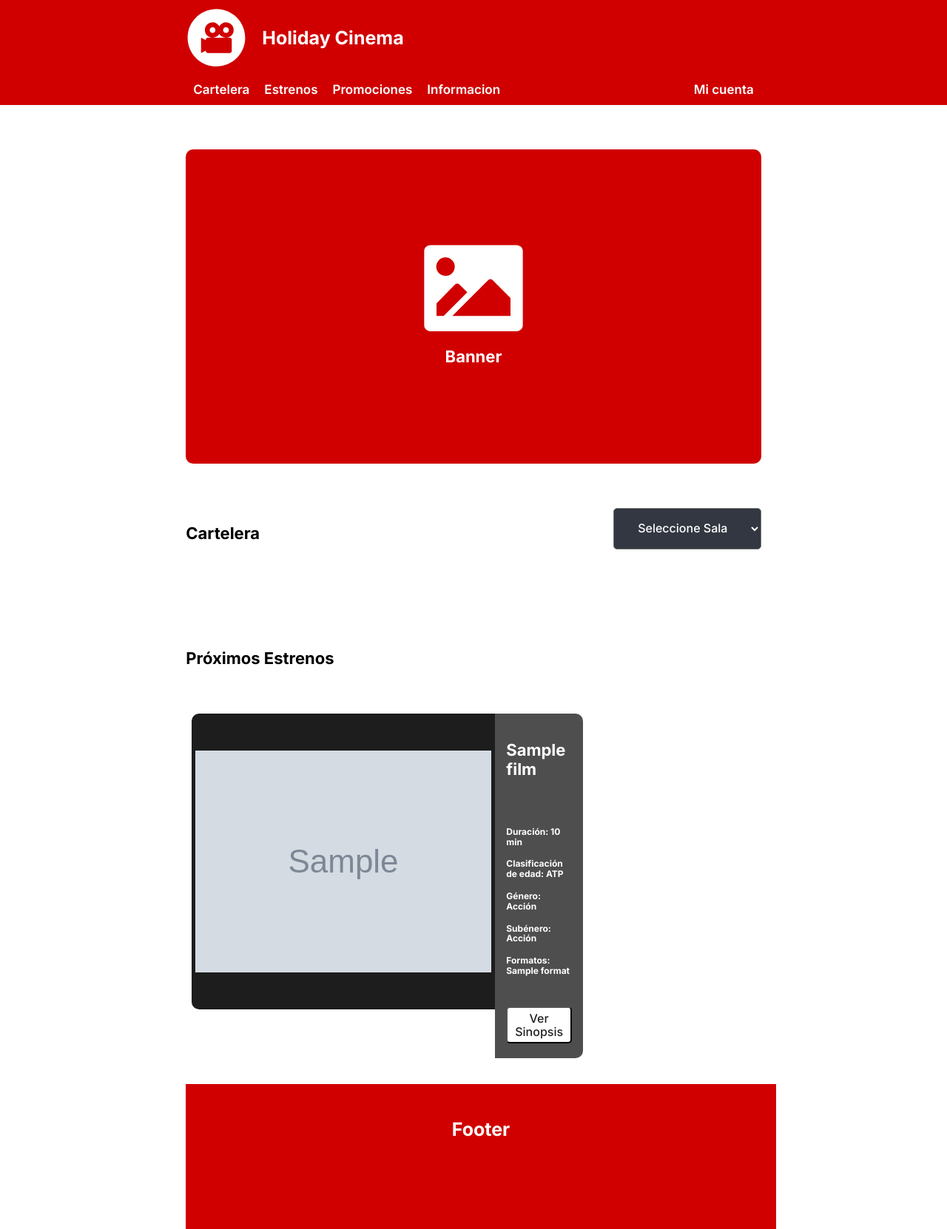
After one commit to Zadios/CinemaSystem, a Django app: page / in a window 1280 px wide. The commit adds this page. Shown: the whole page at 74% size. Run offline with Django 5.2, Linux system fonts and the light colour scheme; tables that the repository leaves empty hold one stand-in row (values such as "Sample post"); grey boxes marked "Sample" are stand-in pictures.

Commit message:
Segunda integración de index.html con django (tiene errores)

```diff
--- /dev/null
+++ b/Applications/CinemaSystemApp/templates/CinemaSystemApp/base.html
@@ -0,0 +1,45 @@
+{% load static %}
+<!DOCTYPE html>
+<html lang="es">
+<head>
+    <meta charset="UTF-8">
+    <meta name="viewport" content="width=device-width, initial-scale=1.0">
+    <title>{% block title %}Holiday Cinemas{% endblock %}</title>
+    <link rel="stylesheet" href="{% static 'styles/normalize.css' %}">
+    <link href="https://fonts.googleapis.com/css2?family=Inter:wght@100..900&display=swap" rel="stylesheet">
+    <link rel="stylesheet" href="{% static 'styles/styles.css' %}">
+    {% block extra_head %}
+    {% endblock %}
+</head>
+<body>
+    <header class="menu centrar">
+        <div class="cartelera">
+            <section>
+                <div class="img-izq2">
+                    <img src="{% static 'img/film.svg' %}" alt="film">
+                    <h1>Holiday Cinema</h1>
+                </div>
+            </section>
+            <div>
+                <nav class="navegacion-principal contenedornav">
+                    <div class="img-izq">
+                        <a href="#">Cartelera</a>
+                        <a href="#">Estrenos</a>
+                        <a href="#">Promociones</a>
+                        <a href="#">Informacion</a>
+                    </div>
+                    <a class="img-der" href="/micuenta.html">Mi cuenta</a>
+                </nav>
+            </div>
+        </div>
+    </header>
+    {% block content %}
+    {% endblock %}
+    <footer class="centrar">
+        <h1>Footer<h1>
+    </footer>
+    <script src="{% static 'JS/scripts.js' %}"></script>
+    {% block extra_scripts %}
+    {% endblock %}
+</body>
+</html>
--- a/Applications/Movie/models.py
+++ b/Applications/Movie/models.py
@@ -43,7 +43,7 @@ class Film(models.Model):
     formats = models.ManyToManyField(Format, verbose_name='Formato', related_name='films')
     release_date = models.DateField('Fecha de Lanzamiento', null=True, blank=True)
     age_restriction = models.CharField('Restricción de edad', max_length=4, choices=AGE_RESTRICTION_CHOICES)
-    upcoming_releases = models.BooleanField('Próximos Lanzamientos',default=False)
+    upcoming_releases = models.BooleanField('Próximos Lanzamientos', default=False)
 
     def __str__(self):
         return f"{self.id} - {self.name}"
--- /dev/null
+++ b/Applications/Movie/templates/Movie/index.html
@@ -0,0 +1,93 @@
+{% extends 'CinemaSystemApp/base.html' %}
+{% load static %}
+
+{% block title %}Cartelera{% endblock %}
+
+{% block content %}
+<main class="cartelera">
+    <section class="banner">
+        <div class="ubicacion">
+            <img src="{% static 'img/banner.svg' %}" alt="banner_img">
+            <h2>Banner</h2>
+        </div>
+    </section>
+
+    <section class="flex">
+        <h3 class="centrar">Cartelera</h3>
+        <select class="boton boton3" aria-label="Default select example">
+            <option selected>Seleccione Sala</option>
+            <option value="1">Villa Carlos Paz</option>
+            <option value="2">Córdoba</option>
+            <option value="3">San Antonio</option>
+        </select>
+    </section>
+
+    <section class="cuadricula">
+        {% for film in films %}
+        {% if not film.upcoming_releases %}
+        <div class="cuadro1 centrar">
+            <img src="{{ film.image.url }}" alt="pelicula">
+        </div>
+        <div class="cuadro2 contenedor">
+            <div>
+                <h3>{{ film.name }}</h3>
+            </div>
+            <div class="espaciar">
+                <h4>Duración: {{ film.duration }} min</h4>
+                <h4>Clasificación de edad: {{ film.age_restriction }}</h4>
+                <h4>Género: {{ film.genre }}</h4>
+                <h4>Subénero: {{ film.subgenre }}</h4>
+                <h4>Formatos: {% for format in film.formats.all %}{{ format.name }} {% endfor %}</h4>
+            </div>
+            <div>
+                <button type="button" class="boton boton1 centrar VerSinopsis" data-synopsis="{{ film.synopsis }}">Ver Sinopsis</button>
+                <a class="boton boton2 centrar" href="/comprar.html">Comprar entrada</a>
+            </div>
+        </div>
+        <div class="modal sinopsis-modal">
+            <div class="modal-content">
+              <span class="close">&times;</span>
+              <h3>{{ film.name }}</h3>
+              <p>{{ film.synopsis }}</p>
+            </div>
+        </div>
+        {% endif %}
+        {% endfor %}
+    </section>
+
+    <section class="flex">
+        <h3 class="centrar">Próximos Estrenos</h3>
+    </section>
+
+    <section class="cuadricula">
+        {% for film in films %}
+        {% if film.upcoming_releases %}
+        <div class="cuadro1 centrar">
+            <img src="{{ film.image.url }}" alt="pelicula">
+        </div>
+        <div class="cuadro2 contenedor">
+            <div>
+                <h3>{{ film.name }}</h3>
+            </div>
+            <div class="espaciar">
+                <h4>Duración: {{ film.duration }} min</h4>
+                <h4>Clasificación de edad: {{ film.age_restriction }}</h4>
+                <h4>Género: {{ film.genre }}</h4>
+                <h4>Subénero: {{ film.subgenre }}</h4>
+                <h4>Formatos: {% for format in film.formats.all %}{{ format.name }} {% endfor %}</h4>
+            </div>
+            <div>
+                <button type="button" class="boton boton1 centrar VerSinopsis" data-synopsis="{{ film.synopsis }}">Ver Sinopsis</button>
+            </div>
+        </div>
+        <div class="modal sinopsis-modal">
+            <div class="modal-content">
+              <span class="close">&times;</span>
+              <h3>{{ film.name }}</h3>
+              <p>{{ film.synopsis }}</p>
+            </div>
+        </div>
+        {% endif %}
+        {% endfor %}
+    </section>
+{% endblock %}
--- a/Applications/Movie/urls.py
+++ b/Applications/Movie/urls.py
@@ -4,5 +4,5 @@ from . import views
 from .views import pelicula_list
 
 urlpatterns = [
-    path('peliculas/', pelicula_list, name='pelicula-list'),
+    path('', pelicula_list, name='index'),
 ]
--- a/Applications/Movie/views.py
+++ b/Applications/Movie/views.py
@@ -4,4 +4,4 @@ from .models import Film
 
 def pelicula_list(request):
     films = Film.objects.all()
-    return render(request, 'movie/pelicula_list.html', {'films': films})
+    return render(request, 'movie/index.html', {'films': films})
--- /dev/null
+++ b/static/JS/scripts.js
@@ -0,0 +1,24 @@
+// JavaScript para manejar el popup de sinopsis
+document.addEventListener('DOMContentLoaded', function() {
+    var modal = document.querySelector('.sinopsis-modal');
+    var closeModal = document.querySelector('.sinopsis-modal .close');
+    var buttons = document.querySelectorAll('.VerSinopsis');
+
+    buttons.forEach(function(button) {
+        button.addEventListener('click', function() {
+            var synopsis = this.dataset.synopsis;
+            modal.querySelector('p').textContent = synopsis;
+            modal.style.display = 'block';
+        });
+    });
+
+    closeModal.addEventListener('click', function() {
+        modal.style.display = 'none';
+    });
+
+    window.addEventListener('click', function(event) {
+        if (event.target == modal) {
+            modal.style.display = 'none';
+        }
+    });
+});
--- a/static/styles/styles.css
+++ b/static/styles/styles.css
@@ -1,8 +1,10 @@
 :root {
-    --blanco: #ffffff;
+    --blanco:#ffffff;
     --oscuro: #212121;
-    --primario: #D00000;
-    --gris: #757575;
+    --primario:#D00000;
+    --gris:#4E4E4E;
+    /*para botones*/
+    --grisoscuro:#323741;
 }
 
 html {
@@ -10,57 +12,83 @@ html {
 }
 
 body {
-    font-size: 16px; /* 1rem = 10px */
+    font-size: 16px; /* 1rem = 10px*/
     font-family: "Inter", sans-serif;
 }
 
-h1 {
+/*Letra*/
+h1{
     font-size: 2.5rem;
     color: var(--blanco);
-    display: block;
     background-color: var(--primario);
     padding: 2rem;
 }
 
-h2 {
+h2{
     font-size: 2.2rem;
     color: var(--blanco);
     margin-top: 0.5rem;
 }
-
-h3 {
+h3{
     font-size: 2.2rem;
 }
-
-h4 {
+h4{
     font-size: 1.2rem;
 }
 
-.cartelera {
-    margin-top: auto;
-    margin-right: 17.44%;
-    margin-bottom: auto;
-    margin-left: 17.44%;
+/*Globales*/
+.menu {
+    background-color: var(--primario);
 }
-
-.centrar {
+.centrar{
     display: flex;
     flex-direction: column;
     align-items: center;
     justify-content: center;
 }
+.flex{
+    display: flex;
+    justify-content: space-between;
+    margin-top: 6rem;
+    margin-bottom: 4rem;
+}
+.cartelera{
+    margin-top: auto;
+    margin-right: 19.63%;
+    margin-bottom: auto;
+    margin-left: 19.63%;
+}
 
-.contenedor {
+.contenedornav {
     display: grid;
     grid-template-columns: 1fr 4fr;
     align-items: center;
     width: 100%;
 }
-
-.nav-bg {
-    background-color: var(--primario);
+.cuadricula{
+    display: grid;
+    grid-template-columns: repeat(2,1fr 1fr);
+}
+.contenedor {
+    display: flex;
+    flex-direction: column;
+}
+.espaciar{
+    margin-top: 2.7rem;
+    margin-bottom: 2.5rem;
+}
+.boton{
+    display: flex;
+    padding: 0.5rem 1rem;
+    text-decoration: none;
+    font-weight: 500;
+    border-radius: 0.5rem;
+    text-align: center;
+    width: 100%;
+    margin-bottom: 0.5rem;
 }
 
+/*Modificaciones*/
 .navegacion-principal a {
     color: var(--blanco);
     text-decoration: none;
@@ -68,16 +96,15 @@ h4 {
     font-weight: 600;
     padding: 1rem;
 }
-
 .navegacion-principal a:hover {
-    background-color: rgba(255, 128, 114, 0.7);
+    background-color: rgb(255,128,114,.7);
     color: var(--blanco);
 }
 
 .img-izq {
+    display: flex;
+    justify-self: start;
     width: 16.5rem;
-    justify-self: start;
-    display: flex;
 }
 
 .img-der {
@@ -85,29 +112,21 @@ h4 {
     justify-self: end;
 }
 
-.img-der2 {
+.img-izq2{
     display: flex;
     justify-self: flex-start;
 }
 
-.menu {
-    background-color: var(--primario);
-    display: flex;
-    flex-direction: column;
-    align-items: center;
-    justify-content: center;
-}
-
-.banner {
+.banner{
     background-color: var(--primario);
     max-width: 125rem;
     height: 42.5rem;
-    margin-top: 3rem;
+    margin-top: 6rem;
     border-radius: 1rem;
     position: relative;
 }
 
-.ubicacion {
+.ubicacion{
     position: absolute;
     display: flex;
     flex-direction: column;
@@ -120,97 +139,83 @@ h4 {
     max-height: 100%;
 }
 
-.cuadricula {
-    margin-top: 2rem;
-    display: grid;
-    grid-template-columns: repeat(2, 1fr);
-    gap: 2rem; /* Espacio entre las tarjetas */
-}
-
-.tarjeta {
-    display: flex;
-    flex-direction: row;
-    background-color: var(--blanco);
-    border-radius: 1rem;
-    overflow: hidden;
-}
-
 .cuadro1 {
-    background-color: rgba(5, 5, 5, 0.9);
+    background-color: rgba(5, 5, 5,0.9);
     color: var(--blanco);
+    height: 39rem;
     padding: 0.5rem;
-    flex: 1;
-    display: flex;
-    align-items: center;
-    justify-content: center;
-}
-
-.cuadro1 img {
-    max-width: 100%;
-    border-radius: 1rem 0 0 1rem;
+    margin-left: 0.8rem;
+    margin-bottom: 1.5rem;
+    border-radius: 1rem 0rem 0rem 1rem;
 }
 
 .cuadro2 {
-    background-color: rgba(128, 128, 128, 0.8);
+    background-color: var(--gris);
     color: var(--blanco);
-    padding: 1rem;
-    flex: 1;
-    display: flex;
-    flex-direction: column;
-    justify-content: space-between;
-    border-radius: 0 1rem 1rem 0;
-}
-
-.cuadro2 ul {
-    list-style: none;
-    padding: 0;
-}
-
-.cuadro2 ul li {
-    margin-bottom: 0.5rem;
-}
-
-.boton {
-    display: flex;
-    background-color: var(--blanco);
-    color: var(--oscuro);
-    padding: 0.5rem 1rem;
-    text-decoration: none;
-    font-weight: 400;
-    border-radius: 0.5rem;
-    text-align: center;
-    width: 100%;
-    justify-content: center;
-}
-
-.boton2 {
-    display: flex;
-    background-color: var(--primario);
-    color: var(--blanco);
-    margin-top: 1rem;
-    padding: 0.5rem 1rem;
-    text-decoration: none;
-    font-weight: 400;
-    border-radius: 0.5rem;
-    text-align: center;
-    width: 100%;
-    justify-content: center;
+    padding: 1.5rem;
+    margin-right: 0.8rem;
+    margin-bottom: 1.5rem;
+    border-radius: 0rem 1rem 1rem 0rem;
 }
 
 
-.boton, .boton2 {
-    display: inline-block;
-    padding: 0.5rem 1rem;
-    text-decoration: none;
-    font-weight: 400;
-    border-radius: 0.5rem;
-    text-align: center;
-    margin: 0.5rem 0;
-    width: 90%;
+.boton1{
+    background-color: var(--blanco);
+    color: var(--oscuro);
 }
-
-footer {
+.boton2{
+    background-color: var(--primario);
+    color: var(--blanco);
+    max-width: 92.5%;
+}
+.boton3{
+    background-color: var(--grisoscuro);
+    color: var(--blanco);
+    width: 20rem;
+    height: 5.6rem;
+}
+footer{
     background-color: var(--primario);
     padding: 1rem;
     margin-top: 2rem;
+    width: 100%;
+    text-align: center;
 }
+
+/*Sinopsis*/
+/* Estilos para el modal */
+  .modal {
+    display: none; /* Ocultar por defecto */
+    position: fixed; /* Posición fija */
+    z-index: 1; /* Encima de todo */
+    left: 0;
+    top: 0;
+    width: 100%;
+    height: 100%;
+    overflow: auto;
+    background-color: rgba(0,0,0,0.7); /* Fondo semi-transparente */
+  }
+
+  /* Estilo para el contenido del modal */
+  .modal-content {
+    background-color: #fefefe;
+    margin: 10% auto;
+    padding: 20px;
+    border: 1px solid #888;
+    width: 80%;
+  }
+
+  /* Estilo para el botón de cerrar */
+  .close {
+    color: #aaa;
+    float: right;
+    font-size: 28px;
+    font-weight: bold;
+  }
+
+  .close:hover,
+  .close:focus {
+    color: black;
+    text-decoration: none;
+    cursor: pointer;
+  }
```
Also changed, not shown: Applications/Movie/templates/Movie/pelicula_list.html (deleted, +0 -76 lines), media/covers/CinemaParadiso.webp (added), media/covers/MIB.webp (added), media/covers/Monster-House_DvyPLsI.jpg (added), media/covers/Monster-House_gXDWHqa.jpg (added), media/covers/Saw_ES9kIdT.webp (added), media/covers/furiosa.png (added), media/covers/oso.jpg (added).
